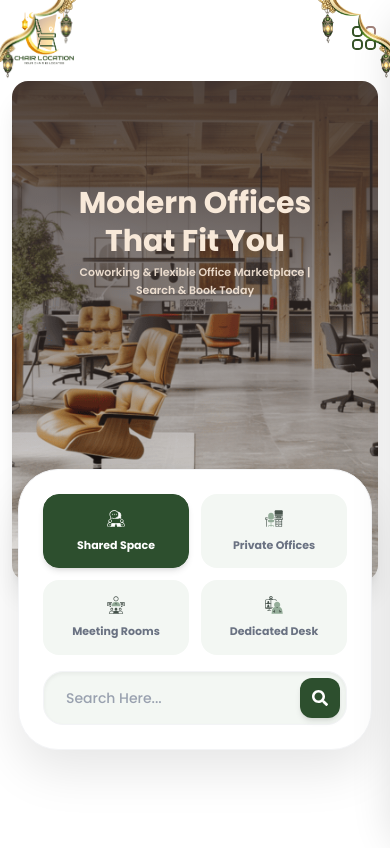
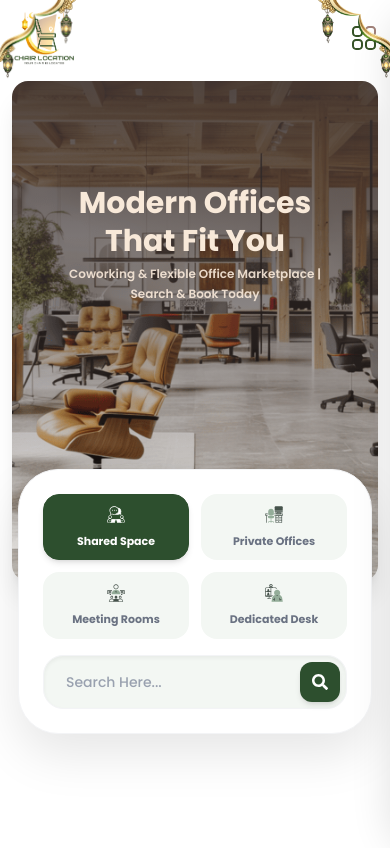
Before and after one commit to MohamedAdelZayed/E-ramo-task, a Next.js app: page / in a window 390 px wide. Shown: the top 848 px of the page. Built offline with nearby package versions, Linux system fonts and the light colour scheme.

Commit message:
fix: adjust hero section spacing and improve mobile responsiveness

```diff
--- a/src/components/Hero.tsx
+++ b/src/components/Hero.tsx
@@ -100,7 +100,7 @@ const HeroSection = () => {
                   <h1 className="text-3xl md:text-3xl lg:text-5xl font-bold text-[#F8E9D9] text-center leading-tight max-w-[90%] md:max-w-4xl">
                     {slide.title}
 
-                    <p className="text-[11px] md:text-base lg:text-lg xl:text-xl font-semibold text-[#F8E9D9]/90 text-center w-[85%] md:w-[80%] mx-auto mt-1 leading-relaxed">
+                    <p className="text-[12px] md:text-base lg:text-lg xl:text-xl font-semibold text-[#F8E9D9]/90 text-center w-[85%] md:w-[80%] mx-auto mt-1 leading-relaxed">
                       Coworking & Flexible Office Marketplace | Search & Book Today
                     </p>
 
@@ -130,7 +130,7 @@ const HeroSection = () => {
                   <button
                     key={cat.label}
                     onClick={() => setActiveTab(cat.label)}
-                    className={`flex flex-col md:flex-row items-center justify-center gap-2 md:gap-3 cursor-pointer py-3.5 px-2 rounded-2xl transition-all duration-300 border ${
+                    className={`flex flex-col md:flex-row items-center justify-center gap-2 md:gap-3 cursor-pointer py-2.5 px-2 rounded-2xl transition-all duration-300 border ${
                       isActive
                         ? "bg-[#2D4F2E] text-white border-[#2D4F2E] shadow-md"
                         : "bg-[#F3F7F3] text-gray-500 border-transparent hover:bg-gray-100"
```
